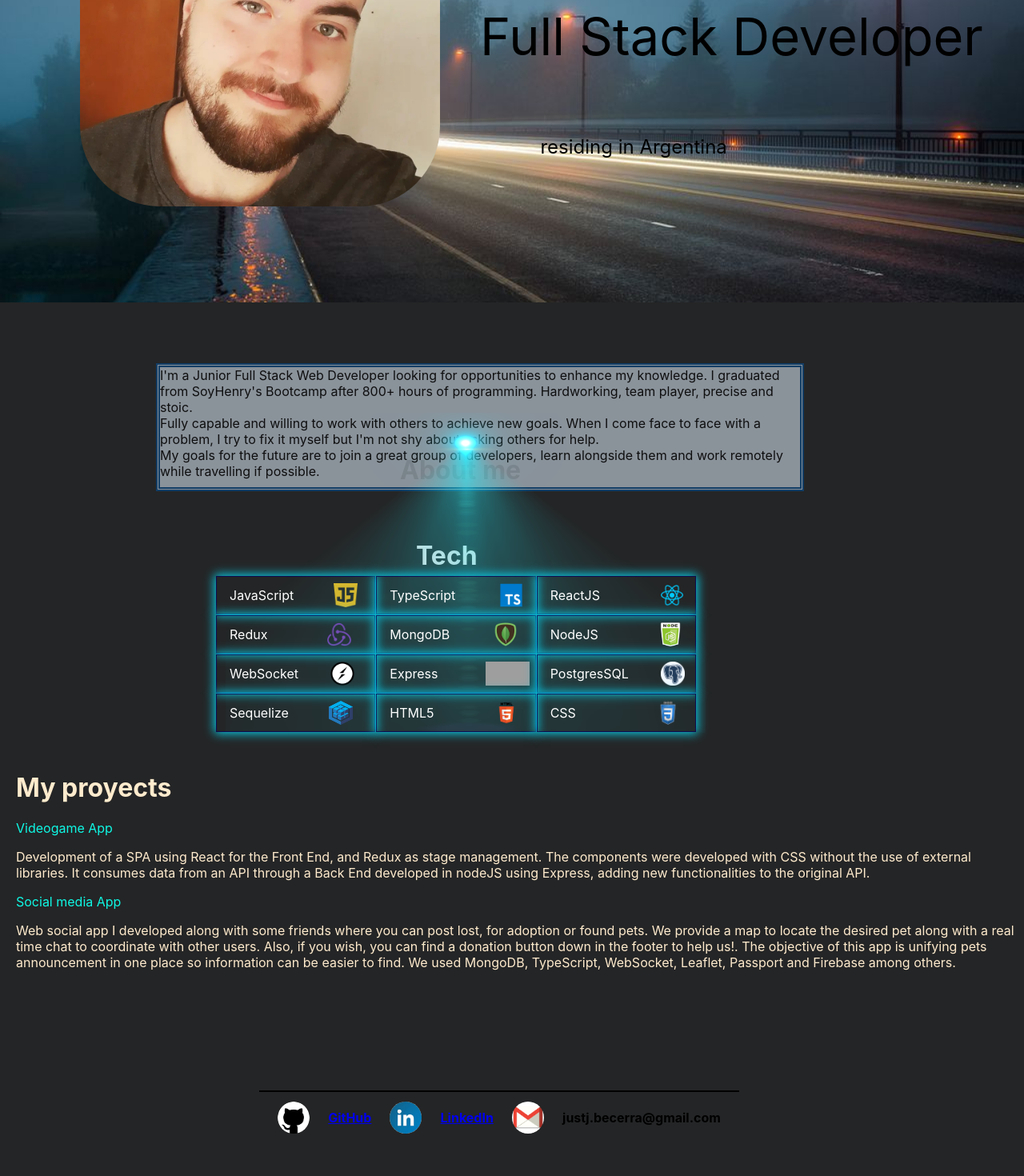
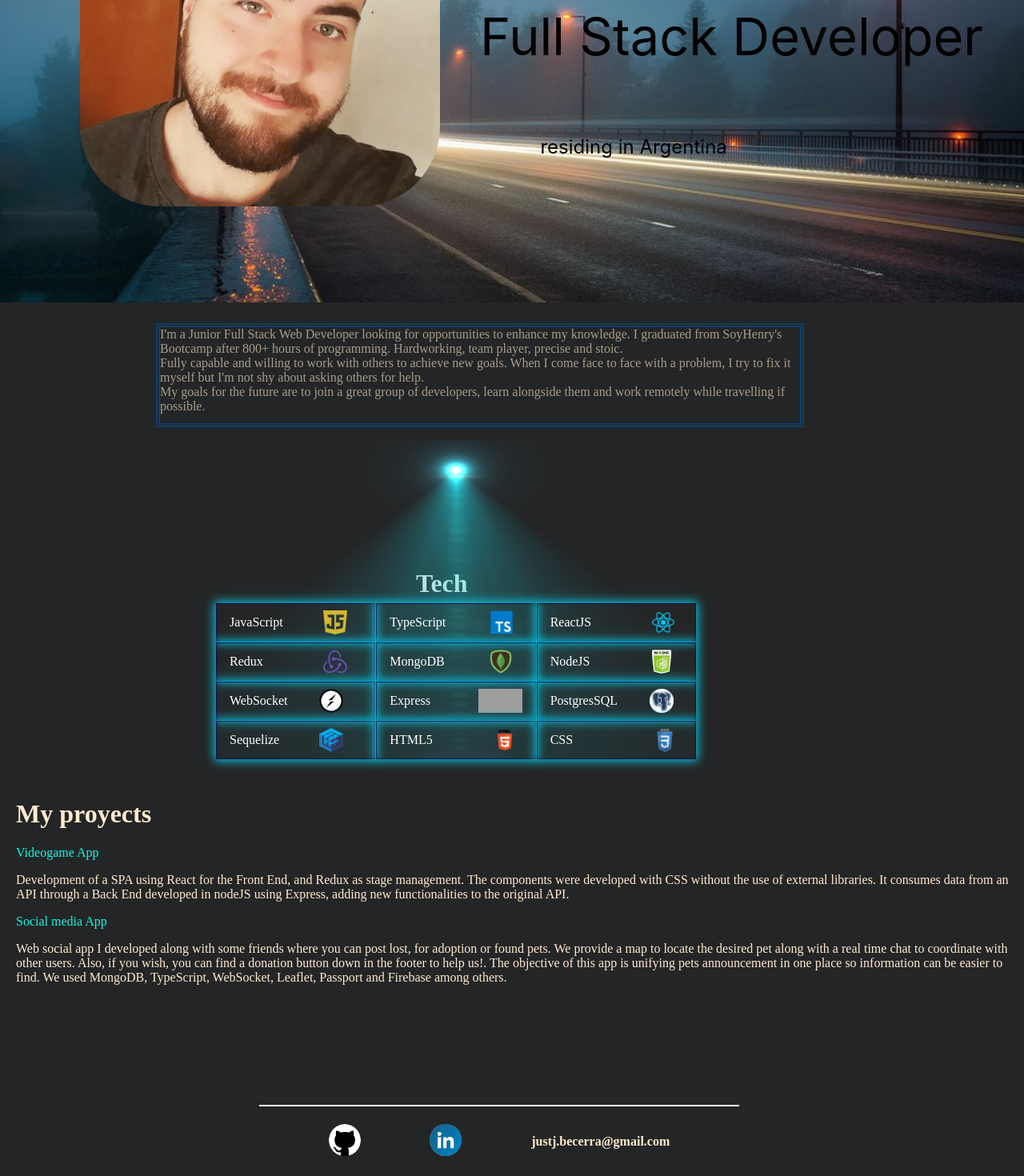
Before and after one commit to JustBecerra/Portfolio, a React (Create React App) app: page / in a window 1280 px wide. Shown: the part 272-1742 px from the top of the page at 80% size. Before the commit the page ends 1717 px from the top, so only its background shows below. Built offline with nearby package versions, Linux system fonts and the light colour scheme; grey boxes are pictures that could not be loaded.

Commit message:
falta agregar videitos y detalles

```diff
--- a/src/components/Footer/Footer.jsx
+++ b/src/components/Footer/Footer.jsx
@@ -16,21 +16,21 @@ export default function Footer(){
               justifyContent="space-evenly"
               alignItems="center"
             >
-              <img className='logoGitHub' src={logoGitHub} alt='no hay nada'/>
+
                 <h4 className='githubtext'>
                  <a href='https://github.com/JustBecerra'>
-                  GitHub
+                  <img className='logoGitHub' src={logoGitHub} alt='no hay nada'/>
                  </a>
                 </h4>
-              <img className='logoLinkedIn' src={logoLinkedIn} alt='no hay nada'/>
+
                   <h4 className='linkedtext'>
                     <a href='https://www.linkedin.com/in/justo-juan-becerra-14868a1b4/'>
-                    LinkedIn
+                      <img className='logoLinkedIn' src={logoLinkedIn} alt='no hay nada'/>
                     </a>
                   </h4>
 
-                <img className='logoGmail' src={logoGmail} alt='no hay nada'/>
-                <h4 >
+                {/* <img className='logoGmail' src={logoGmail} alt='no hay nada'/> */}
+                <h4 className='gmailtext'>
                   justj.becerra@gmail.com
                 </h4>
             </Grid>
--- a/src/components/Footer/footer.css
+++ b/src/components/Footer/footer.css
@@ -23,7 +23,7 @@
 .footer{
     margin-top: 150px;
     margin-left: 300px;
-    border-top:solid 2px black;
+    border-top:solid 2px rgb(255, 255, 255);
     /* background: #CE8523;
     background: -moz-linear-gradient(top, #CE8523 0%, #081F2E 50%, #000000 100%);
     background: -webkit-linear-gradient(top, #CE8523 0%, #081F2E 50%, #000000 100%);
@@ -45,14 +45,14 @@
     height:40px;
     width:40px;
     border-radius: 20px;
-    /* position:relative;
-    bottom:215px;
-    left:350px; */
+    position:relative;
+    /* bottom:215px; */
+    /* left:350px; */
 }
 
-/* .gmailtext{
-    text-decoration: none;
-} */
+.gmailtext{
+    color:blanchedalmond
+}
 
 .linkedtext{
     text-decoration: none;
--- a/src/components/PersonalInfo/Intro.jsx
+++ b/src/components/PersonalInfo/Intro.jsx
@@ -3,7 +3,7 @@ import './intro.css'
 export default function Intro(){
   return(
       <div>
-          <h1 className='Aboutme'>About me</h1>
+          {/* <h1 className='Aboutme'>About me</h1> */}
           <p className='Pbackground'>
             I'm a Junior Full Stack Web Developer looking for opportunities to enhance my knowledge.
             I graduated from SoyHenry's Bootcamp after 800+ hours of programming.
--- a/src/components/PersonalInfo/intro.css
+++ b/src/components/PersonalInfo/intro.css
@@ -1,13 +1,18 @@
 .Pbackground{
+  /* font-family:'sans-serif'; */
+  color:blanchedalmond;
   margin-left: 20px;
   width:800px;
-    height:150px;
-    background: #cedbe7;
+  height:120px;
   opacity:0.6;
   position:relative;
-    top:60px;
+  top:10px;
   left:175px;
   border: 5px double #074f92;
+}
+
+body{
+  font-family:"sans-serif";
 }
 
 .Aboutme{
--- a/src/components/PersonalInfo/techs.css
+++ b/src/components/PersonalInfo/techs.css
@@ -1,5 +1,6 @@
 .list{
     margin-left: 20px;
+    margin-top: 80px;
     position: relative;
     top:150px;
 }
```
Also changed, not shown: 1 other file (tests, documents, lock files or other folders). Lines whose indentation alone changed are shown as unchanged.
